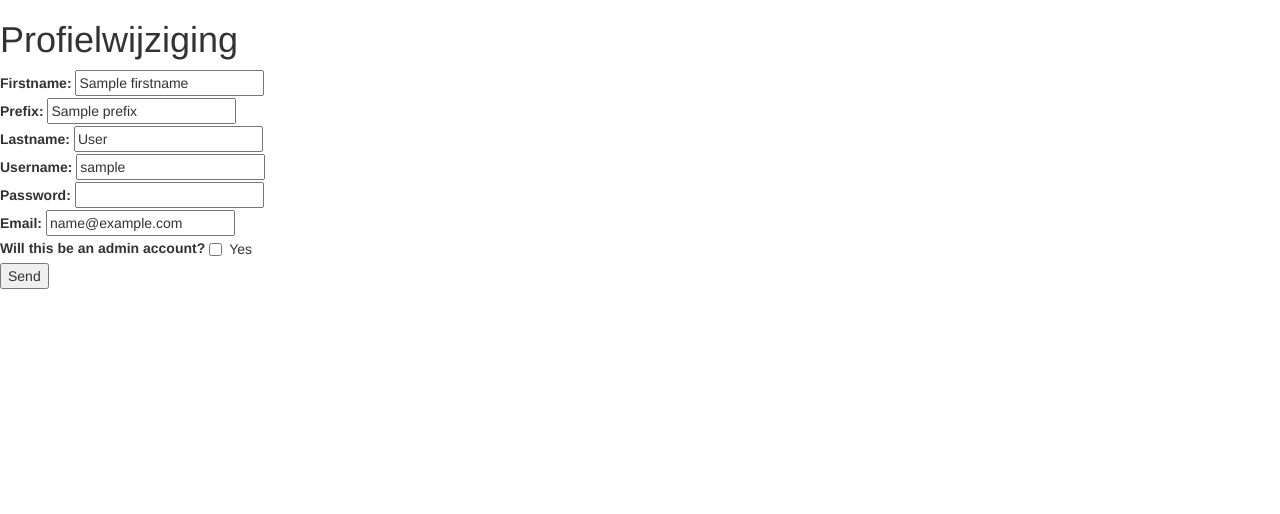
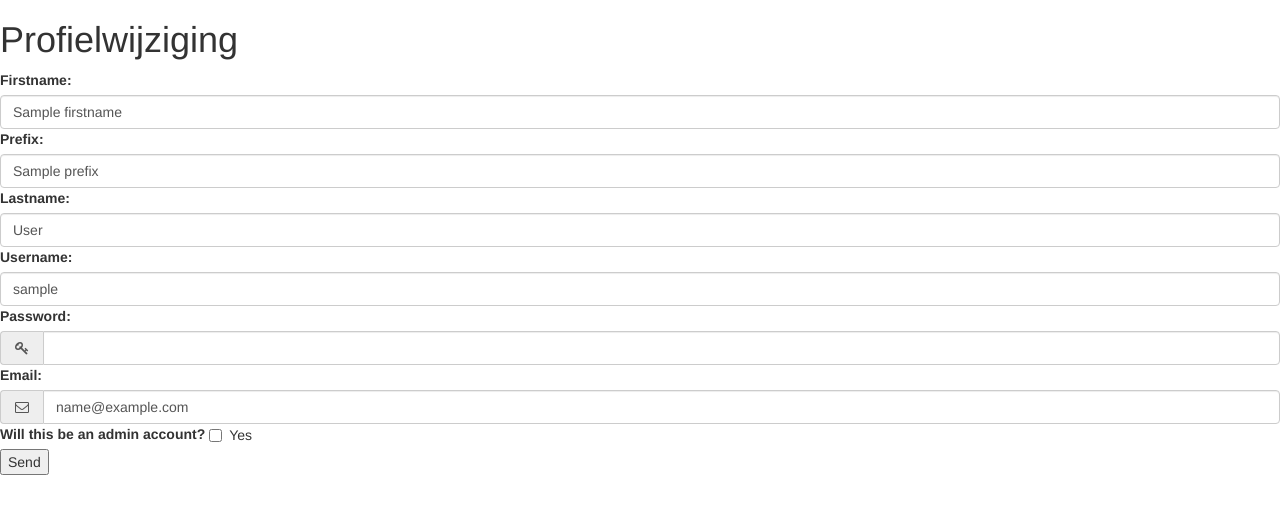
Before and after one commit to Romy96/007, a PHP site: template view/login/profileEdit.php in a window 1280 px wide. Shown: the part 80-594 px from the top of the page. Run offline with PHP 8.4, Linux system fonts and the light colour scheme; a user stored in the database is signed in; the template is opened without the code that fills it: most values are stand-ins (such as "Sample title", 1, 10 or a date in 2020); some libraries are stand-ins or nearby versions.

Commit message:
Updated design of the edit form

```diff
--- a/view/login/profileEdit.php
+++ b/view/login/profileEdit.php
@@ -3,27 +3,31 @@
 	<div>
 		<input type="hidden" name="id" value="<?= $profile['id'];?>">
 		<label for="firstname">Firstname:</label>
-		<input type="text" name="firstname" value="<?= $profile['firstname'];?>">
+		<input class="form-control" type="text" name="firstname" value="<?= $profile['firstname'];?>">
 	</div>
 	<div>
 		<label for="prefix">Prefix:</label>
-		<input type="text" name="prefix" value="<?= $profile['prefix'];?>">
+		<input class="form-control" type="text" name="prefix" value="<?= $profile['prefix'];?>">
 	</div>
 	<div>
 		<label for="lastname">Lastname:</label>
-		<input type="text" name="lastname" value="<?= $profile['lastname'];?>">
+		<input class="form-control" type="text" name="lastname" value="<?= $profile['lastname'];?>">
 	</div>
 	<div>
 		<label for="username">Username:</label>
-		<input type="text" name="username" value="<?= $profile['username'];?>">
+		<input class="form-control" type="text" name="username" value="<?= $profile['username'];?>">
 	</div>
 	<div>
 		<label for="password">Password:</label>
-		<input type="password" name="password">
+		<div class="input-group margin-bottom-sm">
+		<span class="input-group-addon"><i class="fa fa-key fa-fw"></i></span>
+		<input class="form-control" type="password" name="password">
 	</div>
 	<div>
 		<label for="email">Email:</label>
-		<input type="text" name="email" value="<?= $profile['email'];?>">
+		<div class="input-group margin-bottom-sm">
+		<span class="input-group-addon"><i class="fa fa-envelope-o fa-fw"></i></span>
+		<input class="form-control" type="text" name="email" value="<?= $profile['email'];?>">
 	</div>
 		<label for="is_admin">Will this be an admin account?</label>
 		<label class="checkbox-inline"><input type="checkbox" id="yes" name="is_admin" value="1">Yes</label>
```
